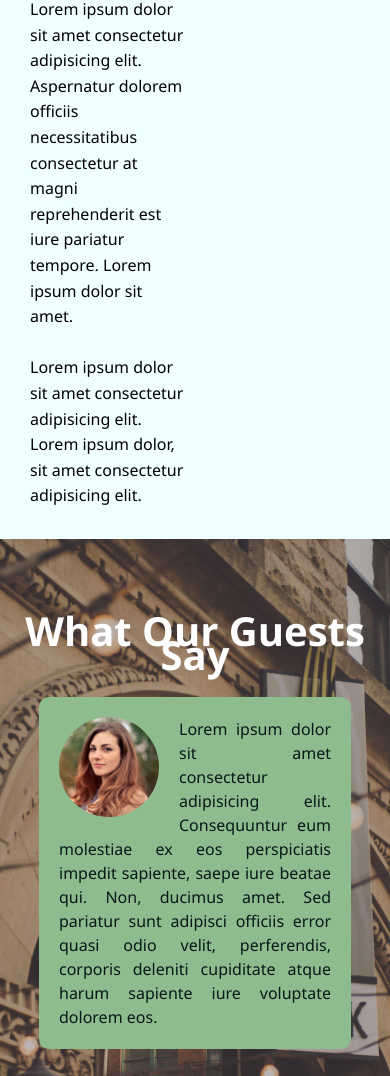
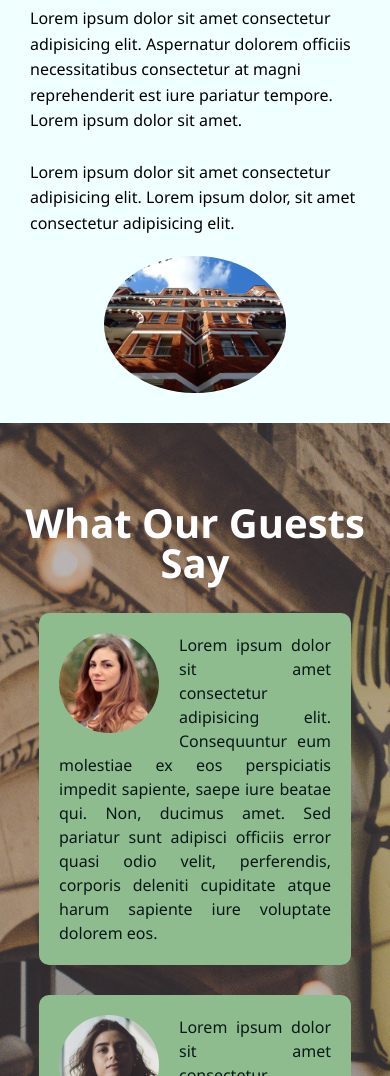
Before and after one commit to shashiirk/html-css-projects, a plain HTML site: page hotel-website/about.html in a window 390 px wide. Shown: the part 337-1413 px from the top of the page. Drawn offline with Linux system fonts and the light colour scheme.

Commit message:
added mobile design for about page

```diff
--- a/hotel-website/about.html
+++ b/hotel-website/about.html
@@ -5,6 +5,7 @@
   <meta charset="UTF-8">
   <meta name="viewport" content="width=device-width, initial-scale=1.0">
   <link rel="stylesheet" href="style.css">
+  <link rel="stylesheet" media="screen and (max-width: 768px)"  href="mobilestyle.css">
   <title>Grand Hotel</title>
 </head>
 
--- a/hotel-website/mobilestyle.css
+++ b/hotel-website/mobilestyle.css
@@ -16,6 +16,7 @@
   padding: 10px;
 }
 
+.nav-bar h2,
 .nav-bar ul li {
   border-bottom: 1px #888 dotted;
 }
@@ -57,3 +58,22 @@
   float: none;
   width: 100%;
 }
+
+.about-content {
+  float: none;
+  width: 100%;
+}
+
+.about-img {
+  float: none;
+  width: 80%;
+  margin: auto;
+}
+
+#reviews-container {
+  height: 100%;
+}
+
+.review-class h1 {
+  line-height: 2.5rem;
+}
```
